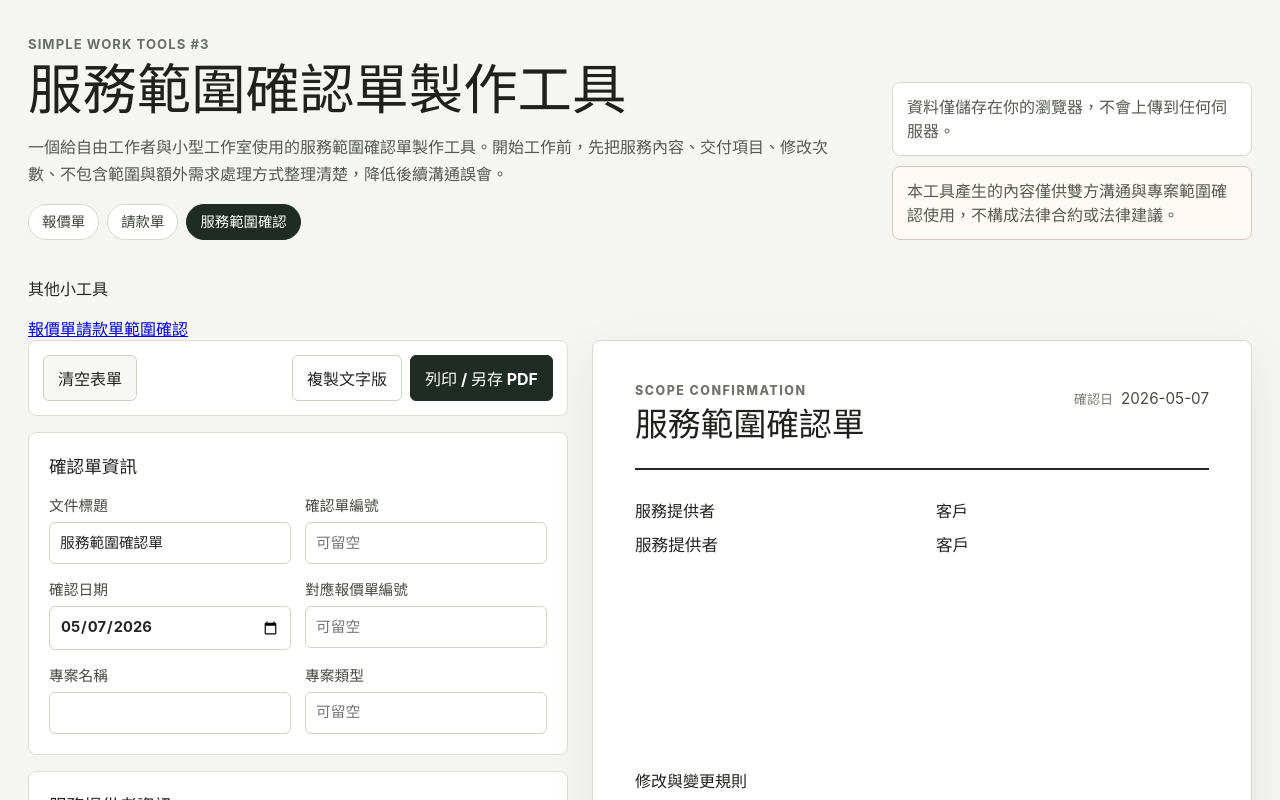
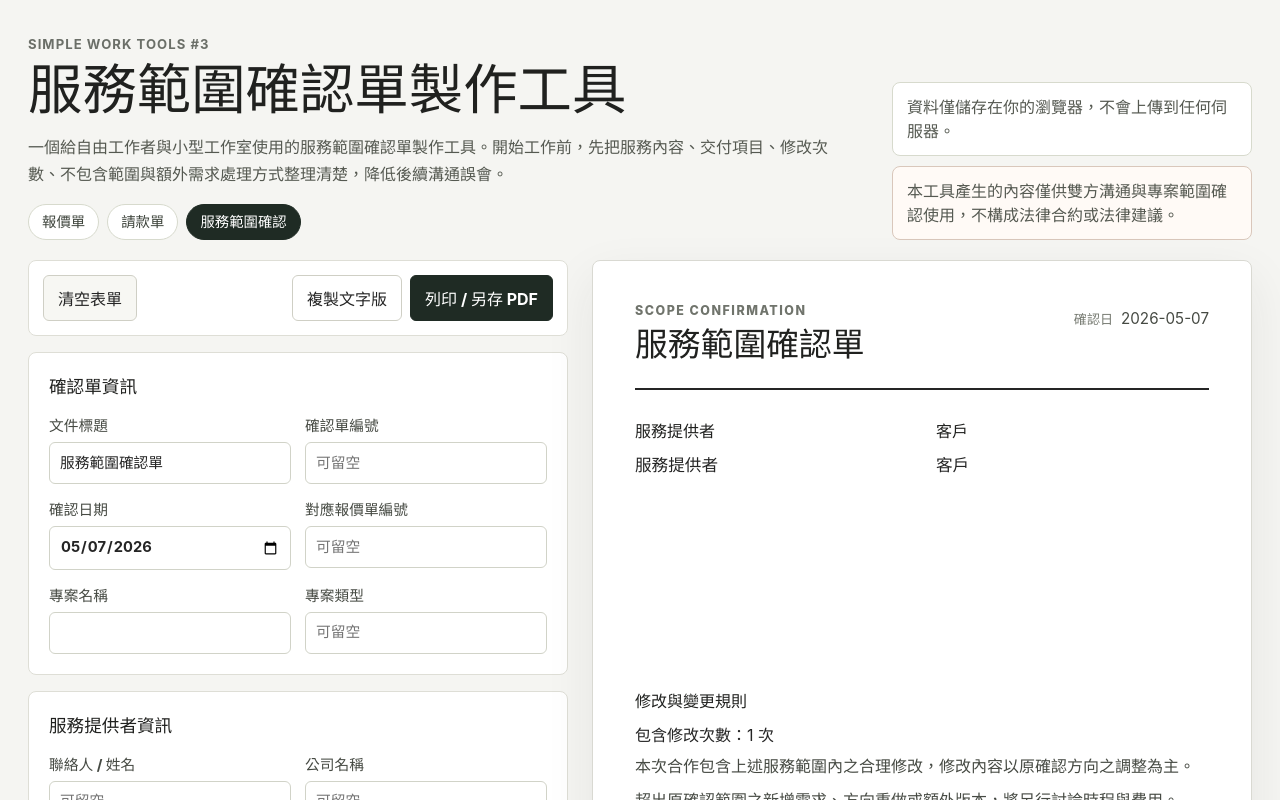
Before and after one commit to dong-sc/simple-scope-confirmation-generator, a React (Vite) app: page / in a window 1280 px wide. Shown: the top 800 px of the page. Built offline with nearby package versions, Linux system fonts and the light colour scheme.

Commit message:
Remove tool shortcut links

```diff
--- a/src/App.tsx
+++ b/src/App.tsx
@@ -17,25 +17,6 @@ function getPrintableTitle(title: string): string {
   const safeTitle = normalizedTitle.replace(/[\\/:*?"<>|]/g, '-');
 
   return `${safeTitle}_服務範圍確認單`;
-}
-
-function ToolShortcuts() {
-  return (
-    <nav className="tool-shortcuts" aria-label="接案文件工具切換">
-      <p>其他小工具</p>
-      <div>
-        <a href="https://dong-sc.github.io/simple-quote-generator/">
-          報價單
-        </a>
-        <a href="https://dong-sc.github.io/simple-payment-request-generator/">
-          請款單
-        </a>
-        <a aria-current="page" href="https://dong-sc.github.io/simple-scope-confirmation-generator/">
-          範圍確認
-        </a>
-      </div>
-    </nav>
-  );
 }
 
 export default function App() {
@@ -77,7 +58,6 @@ export default function App() {
     <>
       <Header />
       <main className="app-shell">
-        <ToolShortcuts />
         <section className="workspace" aria-label="服務範圍確認單製作工作區">
           <div className="form-pane">
             <ActionBar
```
